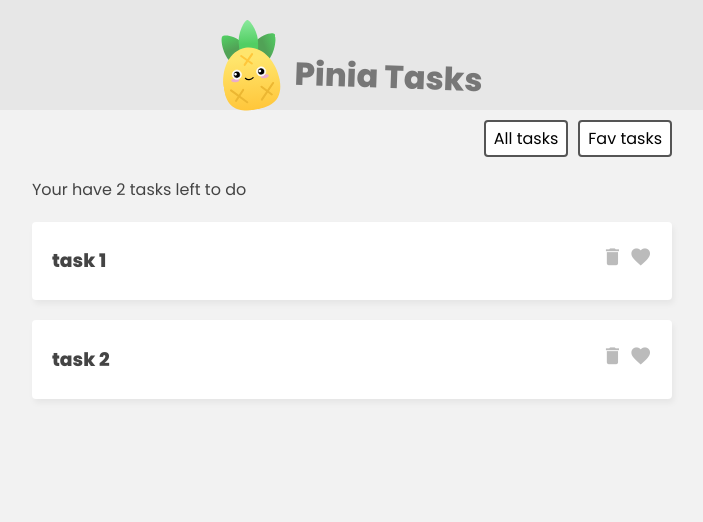
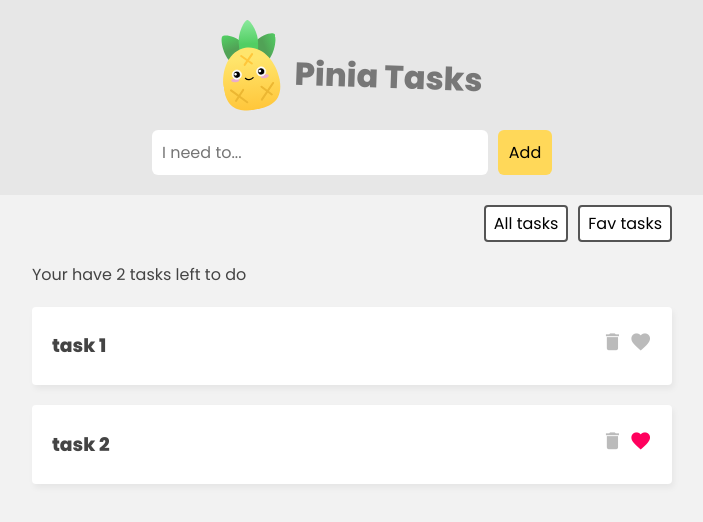
Before and after one commit to iamAndreyGavrilov/Pinia-Tasks, a Vue app: page / in a window 1280 px wide. Shown: the top 522 px of the page, without its empty margins (288-991 px from the left). Built offline with nearby package versions, Linux system fonts and the light colour scheme.

Commit message:
добавил Actions и компонент TaskForm

```diff
--- a/src/App.vue
+++ b/src/App.vue
@@ -5,6 +5,11 @@
       <img src="./assets/pinia-logo.svg" alt="pinia logo" />
       <h1>Pinia Tasks</h1>
     </header>
+
+    <!-- new task form -->
+    <div class="new-task-form">
+      <TaskForm />
+    </div>
 
     <!-- filter -->
 
@@ -32,10 +37,11 @@
 <script>
 import { ref } from "@vue/reactivity";
 import TaskDetails from "./components/TaskDetails.vue";
+import TaskForm from "./components/TaskForm.vue";
 import { useTaskStore } from "./stores/TaskStore";
 
 export default {
-  components: { TaskDetails },
+  components: { TaskDetails, TaskForm },
   setup() {
     const taskStore = useTaskStore();
 
--- a/src/assets/main.css
+++ b/src/assets/main.css
@@ -60,6 +60,10 @@
   color: #bbb;
 }
 
+.task i.active {
+  color: #ff005d;
+}
+
 /* filter nav */
 .filter {
   max-width: 640px;
@@ -76,3 +80,32 @@
   cursor: pointer;
   font-size: 1em;
 }
+
+/* new task form */
+.new-task-form {
+  background: #e7e7e7;
+  padding: 20px 0;
+}
+form {
+  max-width: 400px;
+  margin: 0 auto;
+  display: grid;
+  grid-template-columns: 3fr 1fr;
+  gap: 10px;
+}
+form button {
+  background: #ffd859;
+  border: 0;
+  padding: 10px;
+  font-family: "Poppins";
+  border-radius: 6px;
+  cursor: pointer;
+  font-size: 1em;
+}
+form input {
+  border: 0;
+  padding: 10px;
+  border-radius: 6px;
+  color: #555;
+  font-size: 1em;
+}
--- a/src/components/TaskDetails.vue
+++ b/src/components/TaskDetails.vue
@@ -2,16 +2,28 @@
   <div class="task">
     <h3>{{ task.title }}</h3>
     <div class="icons">
-      <i class="material-icons">delete</i>
-      <i class="material-icons">favorite</i>
+      <i class="material-icons" @click="taskStore.deleteTask(task.id)"
+        >delete</i
+      >
+      <i
+        class="material-icons"
+        @click="taskStore.toggleFav(task.id)"
+        :class="{ active: task.isFav }"
+        >favorite</i
+      >
     </div>
   </div>
 </template>
 
 <script>
+import { useTaskStore } from "../stores/TaskStore";
 export default {
   props: {
     task: Object,
   },
+  setup() {
+    const taskStore = useTaskStore();
+    return { taskStore };
+  },
 };
 </script>
--- /dev/null
+++ b/src/components/TaskForm.vue
@@ -0,0 +1,31 @@
+<template>
+  <form @submit.prevent="handleSubmit">
+    <input type="text" placeholder="I need to..." v-model="newTask" />
+    <button>Add</button>
+  </form>
+</template>
+
+<script>
+import { ref } from "@vue/reactivity";
+import { useTaskStore } from "../stores/TaskStore";
+export default {
+  setup() {
+    const taskStore = useTaskStore();
+
+    const newTask = ref("");
+
+    const handleSubmit = () => {
+      if (newTask.value.length > 0) {
+        taskStore.addTask({
+          title: newTask.value,
+          isFav: false,
+          id: Math.floor(Math.random() * 10000),
+        });
+        newTask.value = "";
+      }
+    };
+    // далее нужно вернуть то, что мы используем в template
+    return { newTask, handleSubmit };
+  },
+};
+</script>
--- a/src/stores/TaskStore.js
+++ b/src/stores/TaskStore.js
@@ -20,4 +20,19 @@
       return state.tasks.length;
     },
   },
+  actions: {
+    addTask(task) {
+      this.tasks.push(task);
+    },
+    deleteTask(id) {
+      // this.tasks = this.tasks.filter((t) => t.id !== id);
+      this.tasks = this.tasks.filter((t) => {
+        return t.id !== id;
+      });
+    },
+    toggleFav(id) {
+      const task = this.tasks.find((t) => t.id === id);
+      task.isFav = !task.isFav;
+    },
+  },
 });
```
